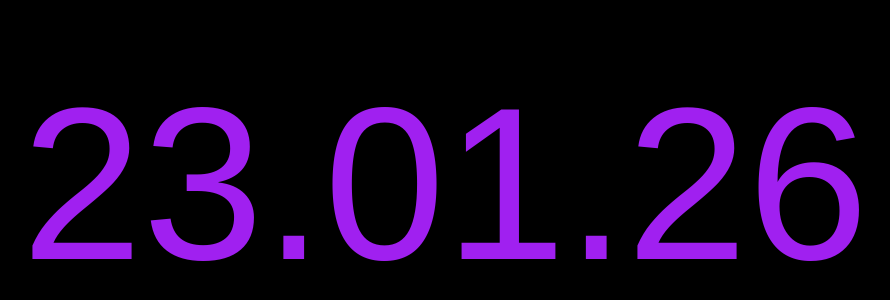
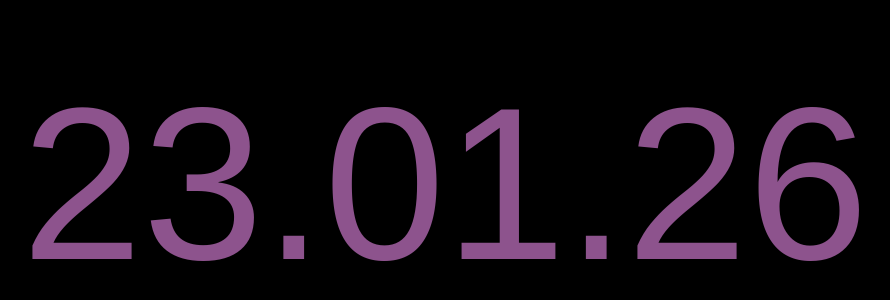
Before and after one commit to GorillaLilla/ComingSoon, a plain HTML site: page index.html in a window 1280 px wide. Shown: the part 216-516 px from the top of the page, without its empty margins (195-1085 px from the left). Drawn offline with Linux system fonts and the light colour scheme; a web font is replaced by a local one.

Commit message:
Update index.html

```diff
--- a/index.html
+++ b/index.html
@@ -13,7 +13,7 @@
       align-items: center;
       justify-content: center;
       background: #000;
-      color: #a020f0;
+      color: #8d538d;
       font-family: "BBH Sans Hegarty", sans-serif;
       text-align: center;
     }
```
